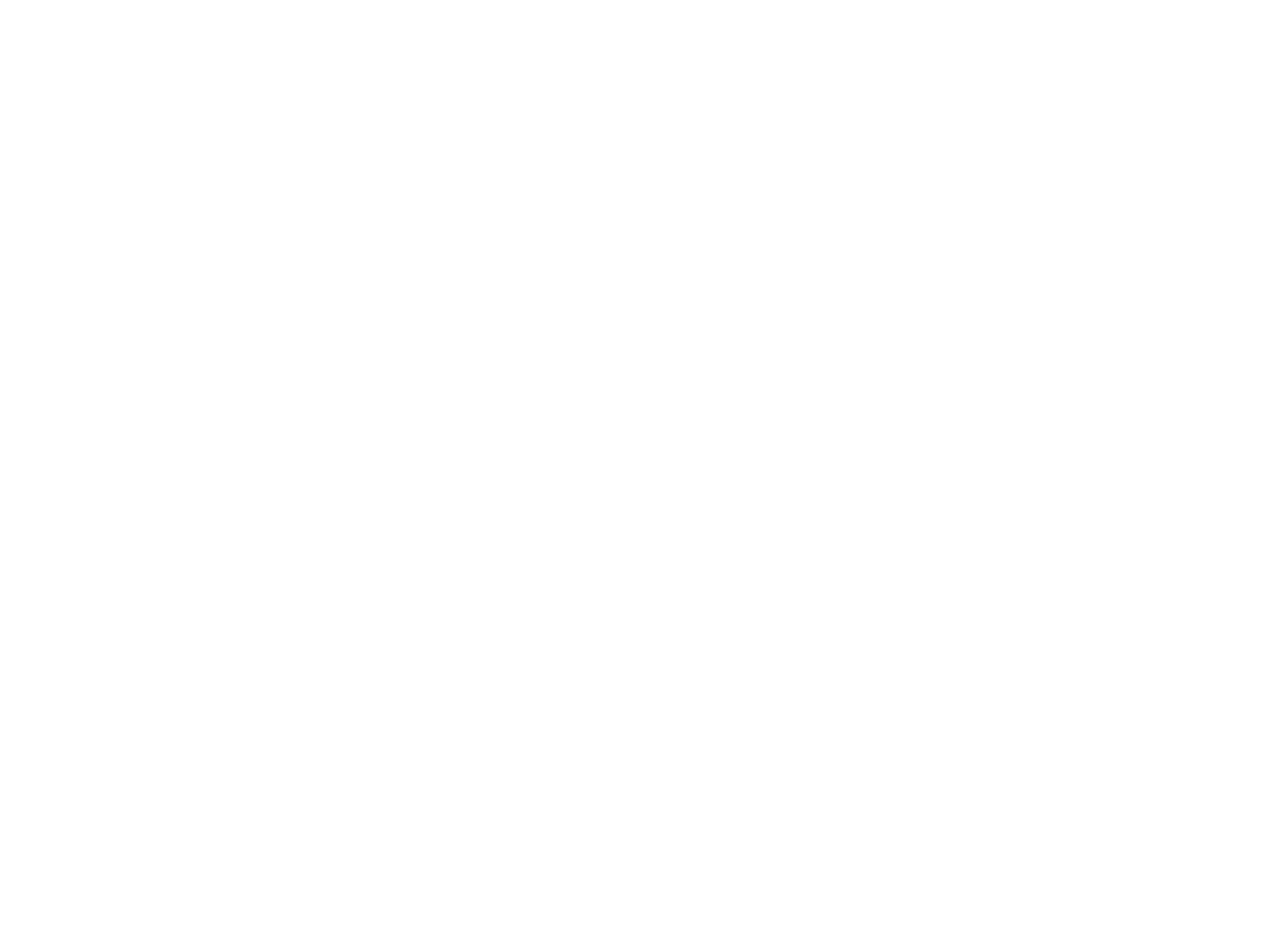
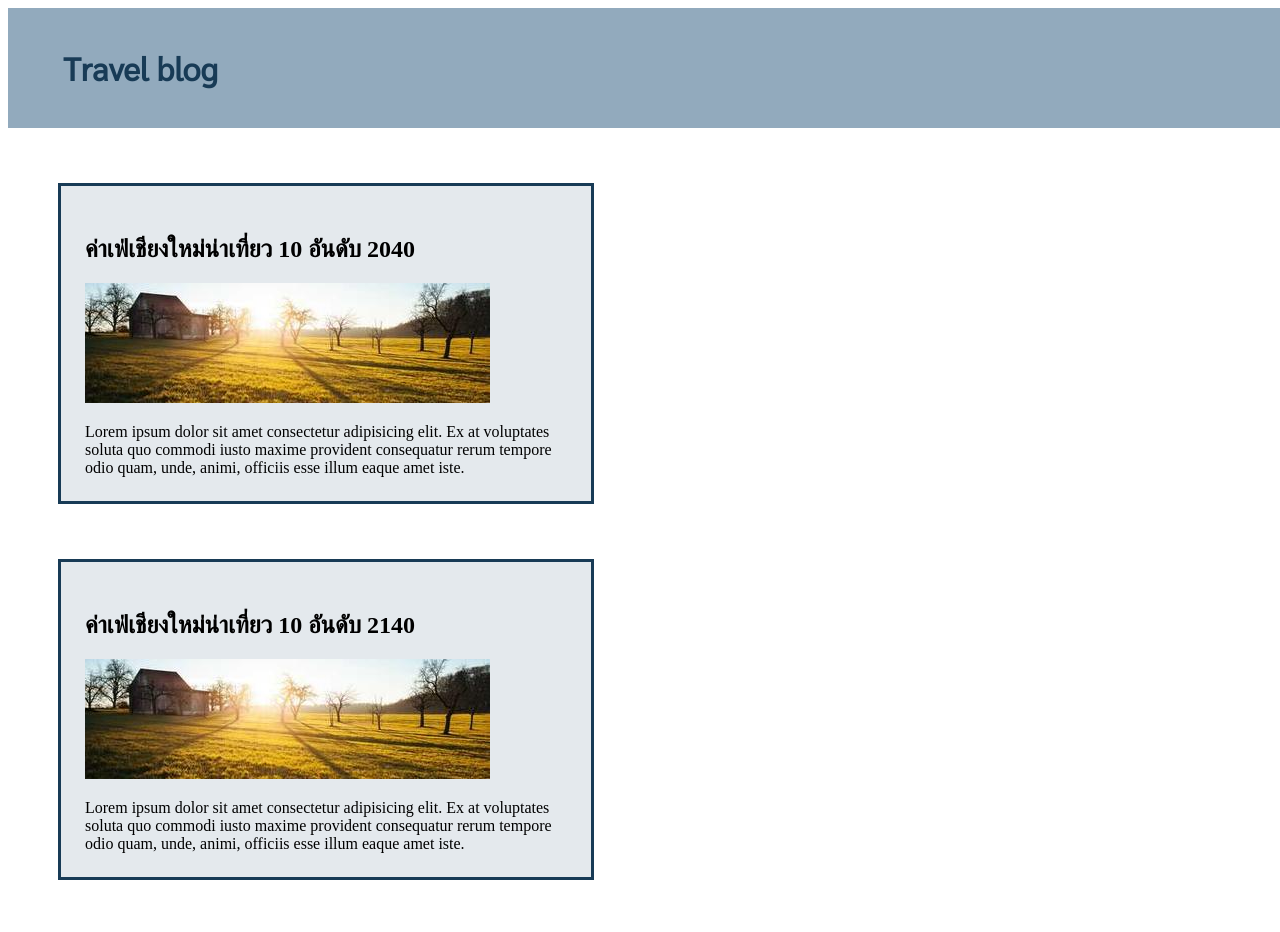
Before and after one commit to techupth/css-directions-and-box-model-fsd6_train_natsu_charlie, a website: page ex-1/index.html in a window 1280 px wide. Before the commit the page ends 800 px from the top, so only its background shows below. Drawn offline with Linux system fonts and the light colour scheme.

Commit message:
feat(index.html,style.css): add content and CSS rule

```diff
--- a/ex-1/index.html
+++ b/ex-1/index.html
@@ -1,19 +1,43 @@
 <!DOCTYPE html>
 <html lang="en">
-
   <head>
     <meta charset="UTF-8" />
     <meta http-equiv="X-UA-Compatible" content="IE=edge" />
     <meta name="viewport" content="width=device-width, initial-scale=1.0" />
-  <link rel="preconnect" href="https://fonts.googleapis.com">
-  <link rel="preconnect" href="https://fonts.gstatic.com" crossorigin>
-  <link href="https://fonts.googleapis.com/css2?family=Sarabun&display=swap" rel="stylesheet">
+    <link rel="preconnect" href="https://fonts.googleapis.com" />
+    <link rel="preconnect" href="https://fonts.gstatic.com" crossorigin />
+    <link
+      href="https://fonts.googleapis.com/css2?family=Sarabun&display=swap"
+      rel="stylesheet"
+    />
     <link rel="stylesheet" href="./style.css" />
     <title>CSS Direction and Box Model - Ex 1</title>
   </head>
 
   <body>
     <!-- Start coding here -->
+    <div class="box-title">
+      <h1 class="title">Travel blog</h1>
+    </div>
+
+    <div class="box-article">
+      <h2 class="article-title">ค่าเฟ่เชียงใหม่น่าเที่ยว 10 อันดับ 2040</h2>
+      <img class="article-image" atl="image-tour" src="..\ex-1\image.jpeg" />
+      <p class="article-content">
+        Lorem ipsum dolor sit amet consectetur adipisicing elit. Ex at
+        voluptates soluta quo commodi iusto maxime provident consequatur rerum
+        tempore odio quam, unde, animi, officiis esse illum eaque amet iste.
+      </p>
+    </div>
+
+    <div class="box-article">
+      <h2 class="article-title">ค่าเฟ่เชียงใหม่น่าเที่ยว 10 อันดับ 2140</h2>
+      <img class="article-image" atl="image-tour" src="..\ex-1\image.jpeg" />
+      <p class="article-content">
+        Lorem ipsum dolor sit amet consectetur adipisicing elit. Ex at
+        voluptates soluta quo commodi iusto maxime provident consequatur rerum
+        tempore odio quam, unde, animi, officiis esse illum eaque amet iste.
+      </p>
+    </div>
   </body>
-
 </html>
--- a/ex-1/style.css
+++ b/ex-1/style.css
@@ -1 +1,55 @@
 /* Start coding here */
+
+* {
+  box-sizing: border-box;
+}
+
+.box-title {
+  height: 120px;
+  width: 100vw;
+  background-color: #92aabd;
+}
+
+.title {
+  display: inline-block;
+  color: #183b56;
+  width: 164px;
+  height: 16px;
+  margin-top: 52px;
+  margin-left: 55px;
+  gap: 0px;
+  opacity: 0px;
+  font-family: Sarabun;
+  font-size: 32px;
+  font-weight: 700;
+  line-height: 16px;
+  text-align: left;
+}
+
+.box-article {
+  width: 536px;
+  height: 321px;
+  margin: 55px 50px;
+  border: 3px solid #183b56;
+  background-color: #e4e9ed;
+  padding: 30px 24px;
+}
+
+.artile-title {
+  display: inline-block;
+  width: 303px;
+  height: 26px;
+  gap: 0px;
+  opacity: 0px;
+  font-family: Sarabun;
+  font-size: 24px;
+  font-weight: 400;
+  line-height: 26px;
+  text-align: left;
+}
+
+.article-content {
+  width: 488px;
+  height: 130px;
+  padding: 0px 0px 6px 0px;
+}
```
Lines whose indentation alone changed are shown as unchanged.
